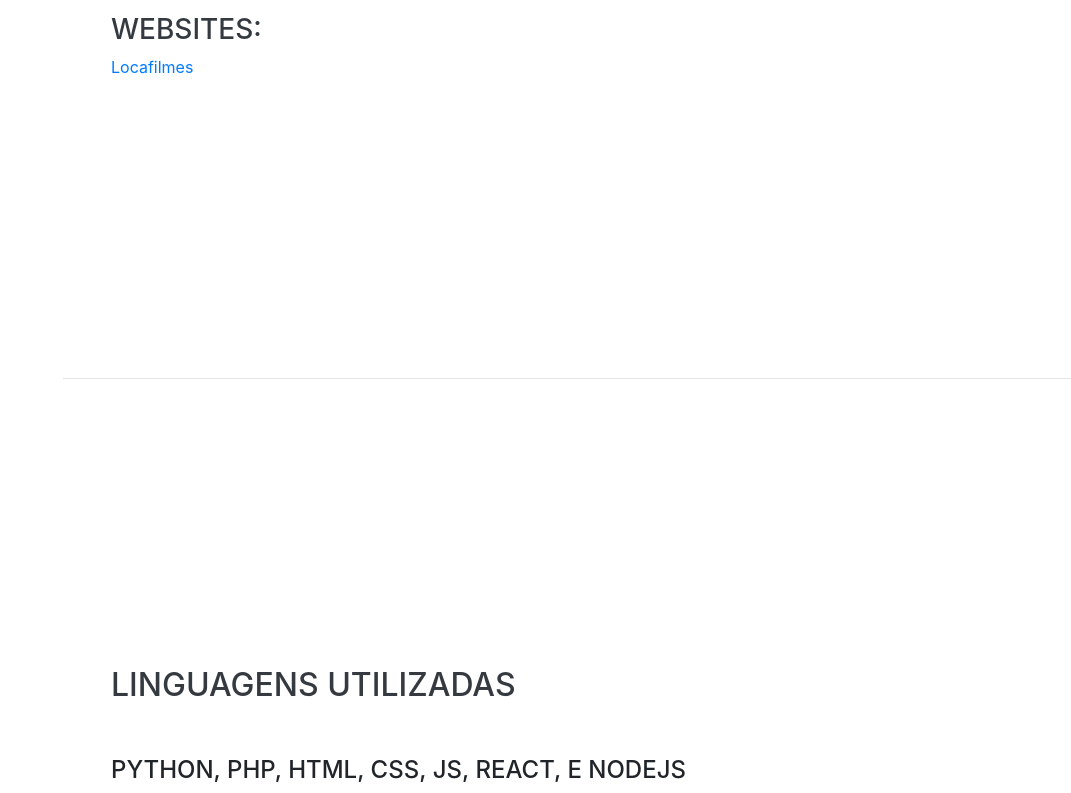
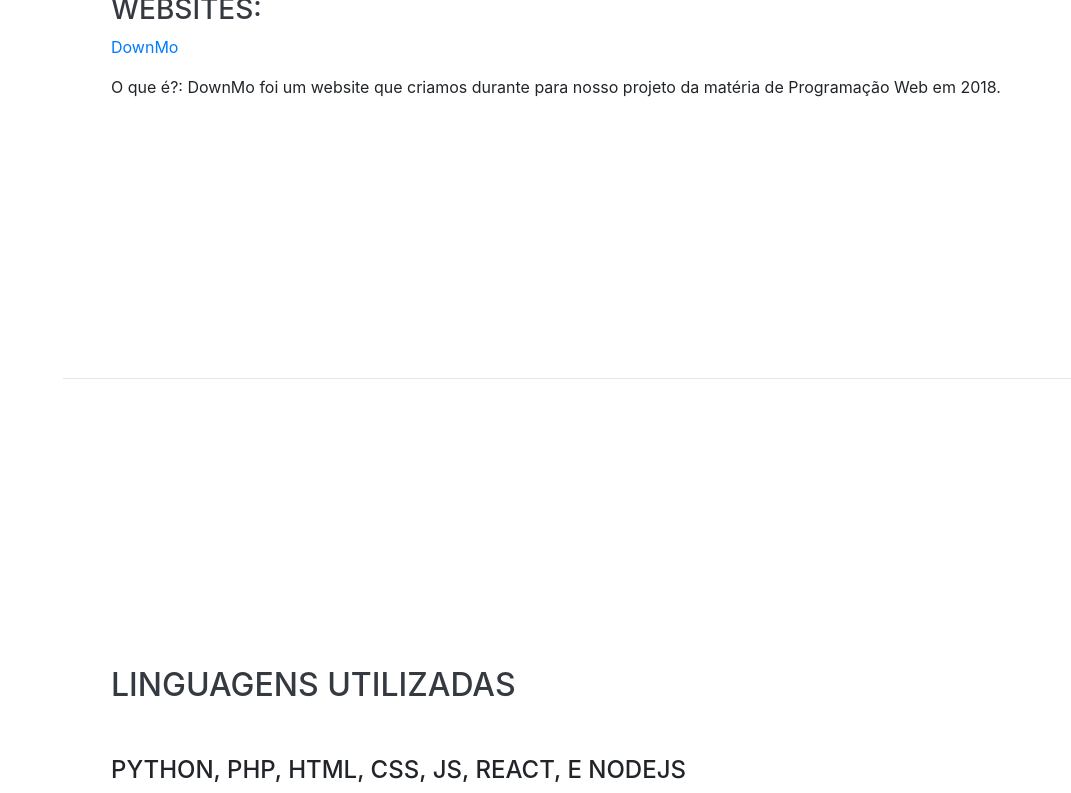
Before and after one commit to Gabrieltxfarias/orangetech.github.io, a website with bundled scripts: page index.html in a window 1280 px wide. Shown: the part 2024-2817 px from the top of the page, without its empty margins (209-1280 px from the left). Built offline with nearby package versions, Linux system fonts and the light colour scheme; a web font is replaced by a local one.

Commit message:
updt index

```diff
--- a/index.html
+++ b/index.html
@@ -132,7 +132,9 @@
 
 
             <h3> Websites:</h3>
-            <p> <a href=" https://gabrieltxfarias.github.io/locafilmes.github.io/">Locafilmes</a></p>
+            <p> <a href=" https://gabrieltxfarias.github.io/locafilmes.github.io/">DownMo</a></p>
+
+            <p>O que é?: DownMo foi um website que criamos durante para nosso projeto  da matéria de Programação Web em 2018.</p>
 
           </div>
 
```
